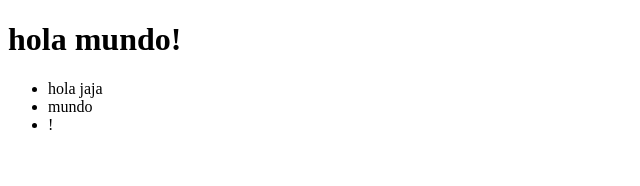
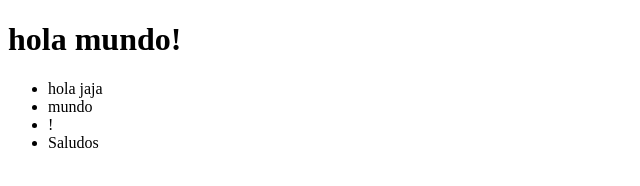
Before and after one commit to XxZARKx/git-test, a plain HTML site: page index.html in a window 1280 px wide. Shown: the full height of the page, 0-640 px from the left. Drawn offline with Linux system fonts and the light colour scheme.

Commit message:
agregando li de saludo

```diff
--- a/index.html
+++ b/index.html
@@ -12,6 +12,7 @@
         <li>hola jaja</li>
         <li>mundo</li>
         <li>!</li>
+        <li>Saludos</li>
     </ul>
 </body>
 </html>
```
